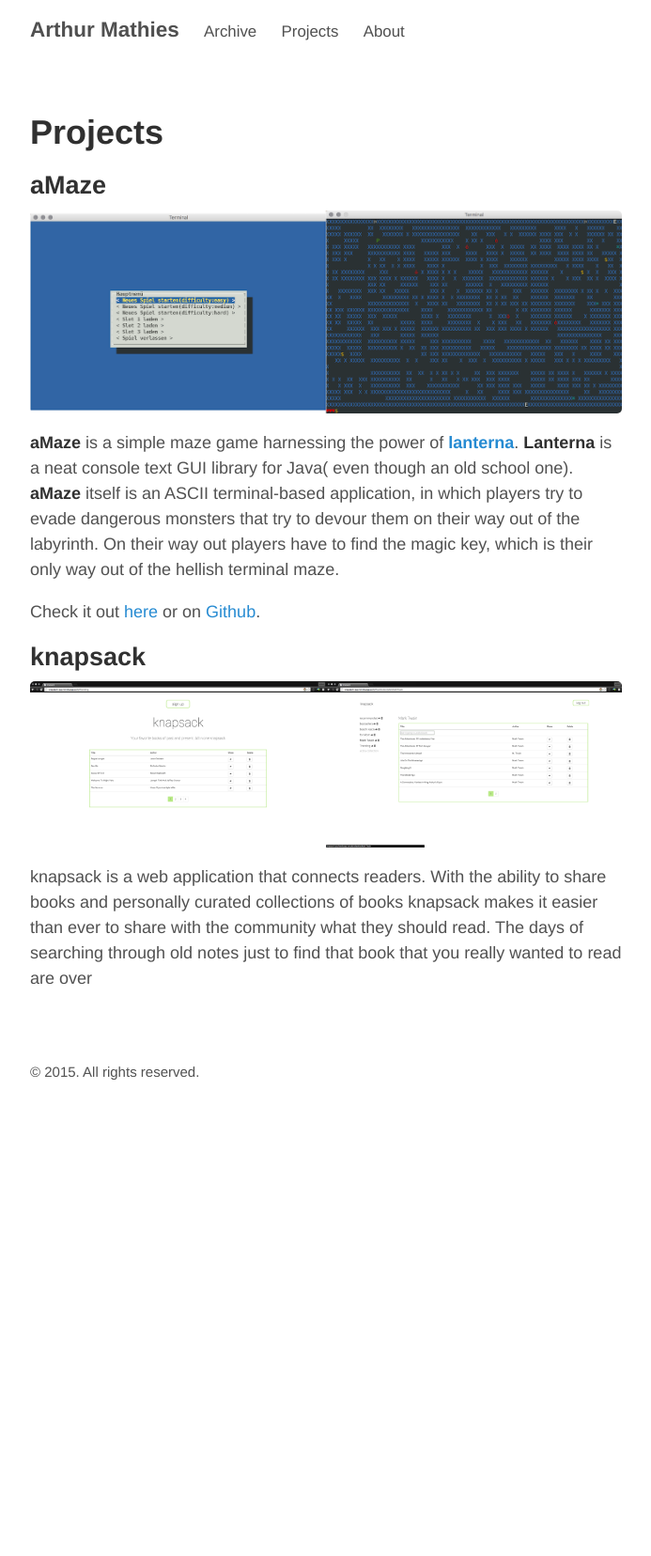
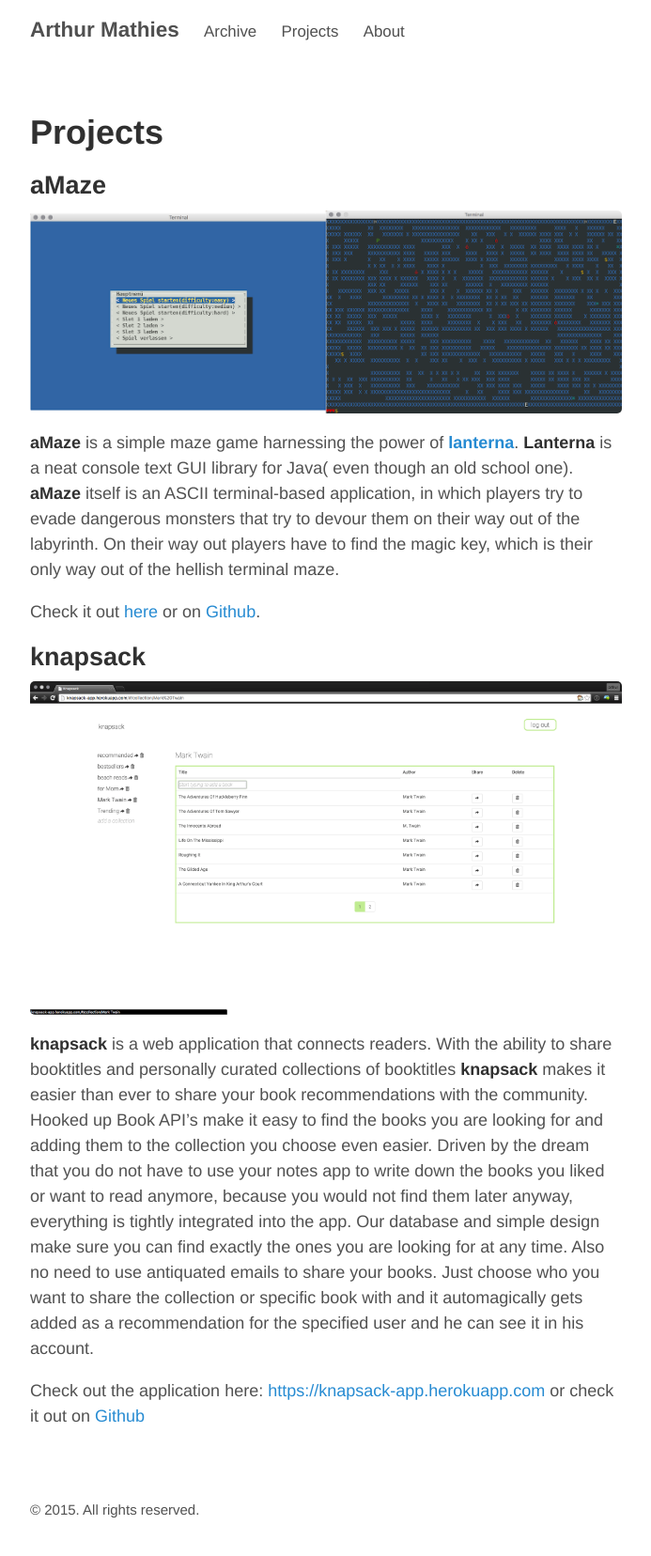
Before and after one commit to art-mth/arthurmathies.github.io, a Jekyll site: the page built from projects.md, in a window 1280 px wide. Shown: the whole page at 94% size, without its empty margins (293-986 px from the left). Built offline with Jekyll 4.4.1, drawn with Linux system fonts in a browser that asks for light colours; before the commit the page ends 1190 px from its top, so only the background shows below that.

Commit message:
knapsack project

```diff
--- a/projects.md
+++ b/projects.md
@@ -12,5 +12,7 @@ Check it out [here](/projects/aMaze) or on [Github](https://github.com/arthurmat
 
 ##knapsack
 
-![](/assets/knapsack/demo.png)
-knapsack is a web application that connects readers. With the ability to share books and personally curated collections of books knapsack makes it easier than ever to share with the community what they should read. The days of searching through old notes just to find that book that you really wanted to read are over
+![](/assets/knapsack/mainView.png)
+**knapsack** is a web application that connects readers. With the ability to share booktitles and personally curated collections of booktitles **knapsack** makes it easier than ever to share your book recommendations with the community. Hooked up Book API's make it easy to find the books you are looking for and adding them to the collection you choose even easier. Driven by the dream that you do not have to use your notes app to write down the books you liked or want to read anymore, because you would not find them later anyway, everything is tightly integrated into the app. Our database and simple design make sure you can find exactly the ones you are looking for at any time. Also no need to use antiquated emails to share your books. Just choose who you want to share the collection or specific book with and it automagically gets added as a recommendation for the specified user and he can see it in his account.
+
+Check out the application here: [https://knapsack-app.herokuapp.com](https://knapsack-app.herokuapp.com/#/landing) or check it out on [Github](https://github.com/knapsack-app/knapsack)
```
